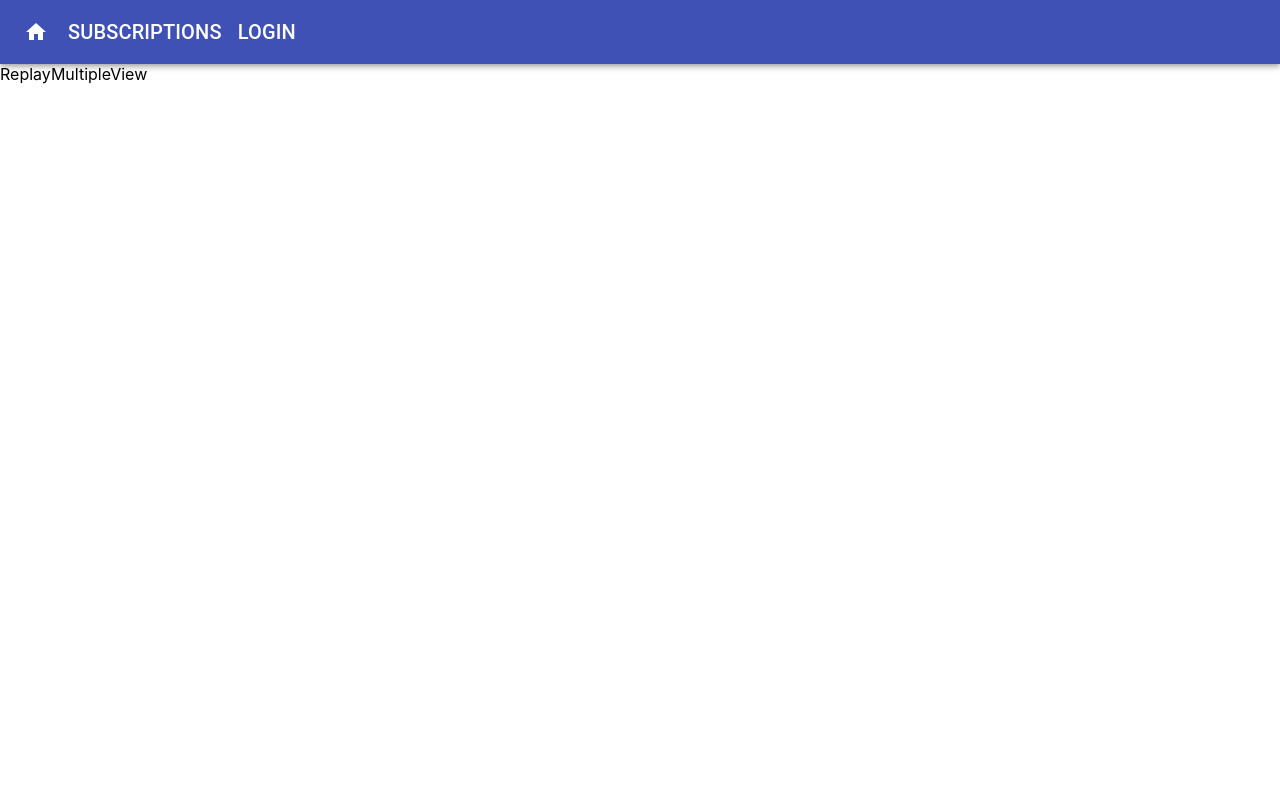
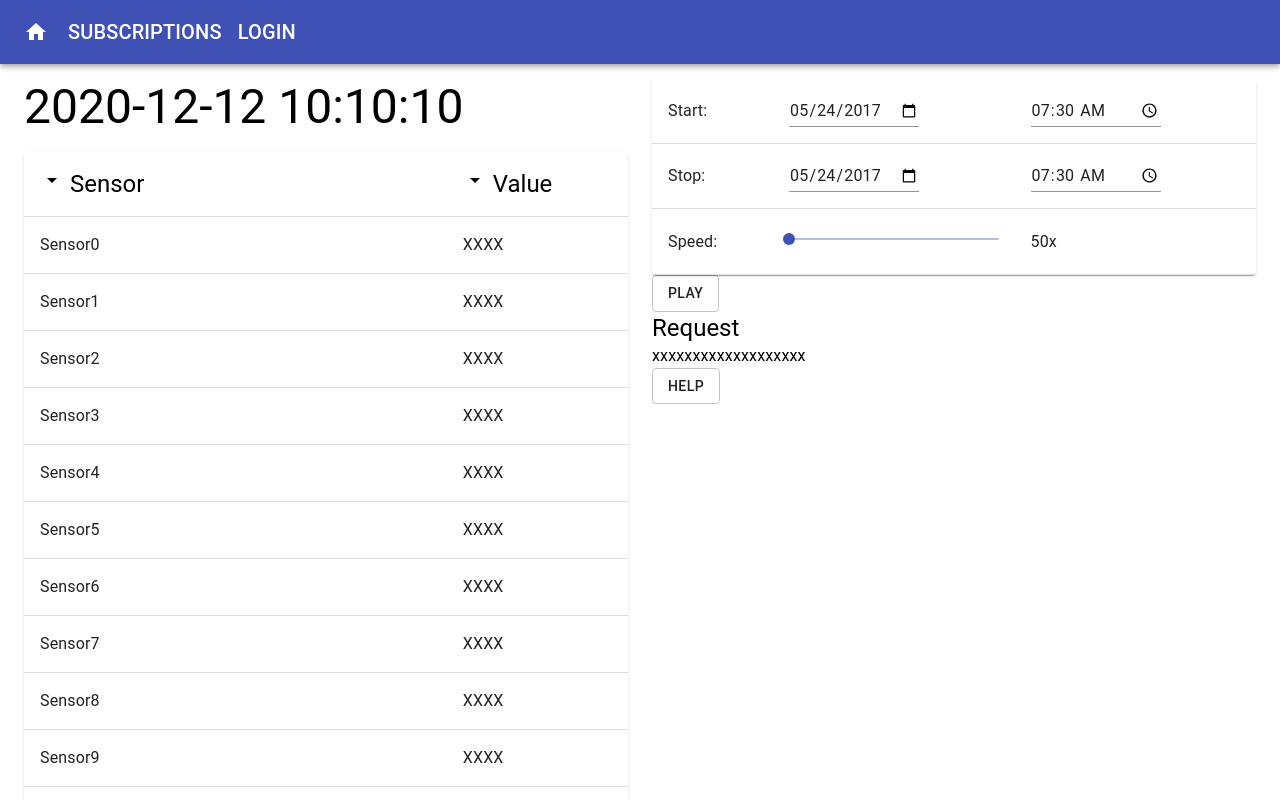
Before and after one commit to cadivus/KIT-PSE_Sensordatenbankmanagementsystem, a React (Create React App) app in the folder frontend/: page /replay/replayMultipleView in a window 1280 px wide. Shown: the top 800 px of the page. Built offline with nearby package versions, Linux system fonts and the light colour scheme.

Commit message:
Zusammensetzten der Seiten ReplaySinge und ReplayMultipleView jedoch noch ohne richtige margins

```diff
--- a/frontend/src/components/replay/ReplayMultipleView.tsx
+++ b/frontend/src/components/replay/ReplayMultipleView.tsx
@@ -1,13 +1,47 @@
 // http://localhost:3000/replay/replayMultipleView
 
 import React from 'react'
+import {Container, Grid, Typography} from '@material-ui/core'
+import {makeStyles} from '@material-ui/core/styles'
+import ReplaySettings from './ReplaySettings'
+import ReplayRequest from './ReplayRequest'
+import ReplayHelp from './ReplayHelp'
+import ReplaySensorList from './ReplaySensorList'
 
+const useStyles = makeStyles({
+  container: {
+    marginTop: '15px',
+  },
+  root: {
+    flexGrow: 1,
+  },
+})
 /**
  *  Displays the webpage of the replay with multiple sensors.
  *  This class implements a React component.
  */
 const ReplayMultipleView = () => {
-  return <div>ReplayMultipleView</div>
+  const classes = useStyles()
+
+  return (
+    <div>
+      <Container maxWidth="lg" className={classes.container}>
+        <Grid container spacing={3}>
+          <Grid item xs={6}>
+            <Typography variant="h3" gutterBottom>
+              2020-12-12 10:10:10
+            </Typography>
+            <ReplaySensorList />
+          </Grid>
+          <Grid item xs={6}>
+            <ReplaySettings />
+            <ReplayRequest />
+            <ReplayHelp />
+          </Grid>
+        </Grid>
+      </Container>
+    </div>
+  )
 }
 
 export default ReplayMultipleView
--- a/frontend/src/components/replay/ReplaySingleView.tsx
+++ b/frontend/src/components/replay/ReplaySingleView.tsx
@@ -1,13 +1,46 @@
 // http://localhost:3000/replay/replaySingleView
 
 import React from 'react'
+import {Container, Grid, Typography} from '@material-ui/core'
+import {makeStyles} from '@material-ui/core/styles'
+import ReplaySettings from './ReplaySettings'
+import ReplayRequest from './ReplayRequest'
+import ReplayHelp from './ReplayHelp'
+
+const useStyles = makeStyles({
+  container: {
+    marginTop: '15px',
+  },
+  root: {
+    flexGrow: 1,
+  },
+})
 
 /**
  *  Displays the webpage for a replay with a single sensor.
  *  This class implements a React component.
  */
 const ReplaySingleView = () => {
-  return <div>ReplaySingleView</div>
+  const classes = useStyles()
+
+  return (
+    <div>
+      <Container maxWidth="lg" className={classes.container}>
+        <Grid container spacing={3}>
+          <Grid item xs={6}>
+            <Typography variant="h3" gutterBottom>
+              Sensorname
+            </Typography>
+          </Grid>
+          <Grid item xs={6}>
+            <ReplaySettings />
+            <ReplayRequest />
+            <ReplayHelp />
+          </Grid>
+        </Grid>
+      </Container>
+    </div>
+  )
 }
 
 export default ReplaySingleView
```
